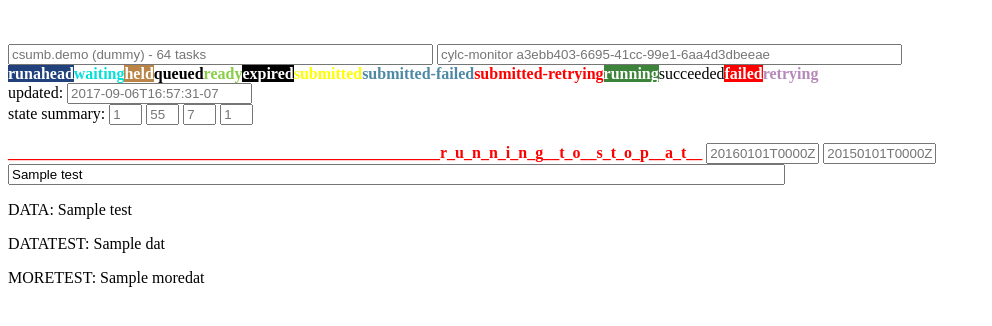
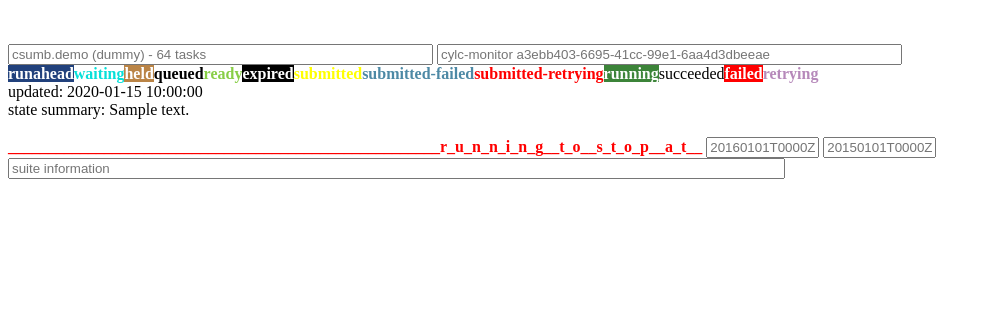
Before and after one commit to CSUMB-CST499-F17/WebBasedMonitoringSystem, a Flask app: template newCode/testproject/templates/monitor.html in a window 1280 px wide. Shown: the top 326 px of the page, without its empty margins (0-992 px from the left). Run offline with Flask 2, Linux system fonts and the light colour scheme; the template is opened without the code that fills it: most values are stand-ins (such as "Sample title", 1, 10 or a date in 2020); some libraries are stand-ins or nearby versions.

Commit message:
Static/Dynamic suite work

```diff
--- a/newCode/testproject/app.py
+++ b/newCode/testproject/app.py
@@ -1,5 +1,9 @@
 # app.py
 import requests
+from time import sleep, time
+from status import (
+    TASK_STATUS_RUNAHEAD, TASK_STATUSES_ORDERED,
+    TASK_STATUSES_RESTRICTED)
 import os, flask, flask_socketio,requests
 from flask_socketio import emit,send
 import json
@@ -9,6 +13,7 @@ import socket
 from os.path import expanduser
 from au import authorize
 from flask import Flask, request, url_for, redirect
+# from wallclock import get_time_string_from_unix_time
 
 
 app = flask.Flask(__name__)
@@ -30,10 +35,10 @@ def on_connect():
 	print "%s USER CONNECTED " %  flask.request.sid
 
 #Opens the cylc monitor webpage
-@app.route('/', methods = {'GET', 'POST'})
-@app.route('/monitor', )
-def monitor():
-    return flask.render_template('monitor.html', test = test, dat = dat, moredat = moredat)
+# @app.route('/monitor', methods = {'GET', 'POST'})
+# #@app.route('/monitor', )
+# def monitor():
+#     return flask.render_template('monitor.html', test = test, dat = dat, moredat = moredat)
 
 
 @socketio.on('data')
@@ -61,17 +66,61 @@ def message(message):
 	suiteInformation = authorize(str(message['portNumber']),passphrase,str(message['hostName']))
 	host = socket.gethostname()
 	# print "SUITE STATUS:", suiteInformation.status_code
-	# print suiteInformation.json()
-	# print suiteInformation.text
+	print suiteInformation.json()
+	print suiteInformation.text
 
+	#test variable holds json data
 	global test
+	test = suiteInformation.json()
+
+	global dat
+	global summary
+	global updated
+	global task_summaries
+	blit = []
+
+	# dat = test[0]['state totals']['ready']
+	dat = test[0]
+	time = test[0]
+	task_summaries = test[0]
+
+
+
+	summary = 'state summary:'
+	update_totals = dat['last_updated']
+   	state_totals = dat['state totals']
+   	updated = update_totals
+   	print updated
+
+   	# update_totals = dat['last_updated']
+	# updated= "updated: \033[1;38m%s\033[0m" % update_totals
+
+   	for state, tot in state_totals.items():
+   		#print tot
+   		# print state
+		subst = " %d " % tot
+		print subst
+	    # summary += get_status_prop(state, 'ascii_ctrl', subst)
+	   	summary += subst
+	   	# summary += tot
+
+   	blit.append(summary)
+
+   	  	# task_summaries = dict(
+    # 	(i, j) for i, j in task_summaries.items()
+    # 		if (j['state'] != TASK_STATUS_RUNAHEAD))
+
+
+   	print '\n'.join(blit)
+
+
+	# global test
 	# test = suiteInformation.json()
-	test = suiteInformation.text
-
+	# print test
 	# print "!!!!!!!!!!!!!!!!!!!!!!!!!!!!!!!!!!!!!!!!!!"
-	global dat
+	# global dat
 	# dat = test[0]['state totals']['ready']
-	dat = test[2]
+	#dat = test[2]
 	print dat
 	# print "!!!!!!!!!!!!!!!!!!!!!!!!!!!!!!!!!!!!!!!!!!"
 	global moredat
@@ -80,6 +129,16 @@ def message(message):
 	# print "!!!!!!!!!!!!!!!!!!!!!!!!!!!!!!!!!!!!!!!!!!"
 	# print dat
 
+
+#@app.route('/monitor', methods = {'GET', 'POST'})
+@app.route('/monitor')
+def monitor():
+    return flask.render_template('monitor.html', test = test, summary = summary, updated = updated, moredat = moredat)
+
+
+
+
+
 if __name__ == '__main__':# __name__!
 
  socketio.run(
--- a/newCode/testproject/templates/monitor.html
+++ b/newCode/testproject/templates/monitor.html
@@ -24,23 +24,22 @@
                 <p class="padding"><span id="runahead">runahead</span><span id="waiting">waiting</span><span id="held">held</span><span id="queued">queued</span><span id="ready">ready</span><span id="expired">expired</span><span id="submitted">submitted</span><span id="submitted-failed">submitted-failed</span><span id="submitted-retrying">submitted-retrying</span><span id="running">running</span><span id="succeeded">succeeded</span><span id="failed">failed</span><span id="retrying">retrying</span></p>
             </div>
             <form method="GET">
-                updated: <input type="text" name="updated" placeholder="2017-09-06T16:57:31-07" value="">
+                <!-- updated: {{updated}} <input type="text" name="updated" placeholder="2017-09-06T16:57:31-07" value=""> -->
+                updated: {{updated}}
+
                 <br />
-                state summary: <input type="text" name="state_summary1" size="1" placeholder="1" value="">
-                <input type="text" name="state_summary2" size="1" placeholder="55" value="">
-                <input type="text" name="state_summary3" size="1" placeholder="7" value="">
-                <input type="text" name="state_summary4" size="1" placeholder="1" value="">
+                state summary: {{ summary }}
                 <br /><br />
                 <label><span id="divider">______________________________________________________r_u_n_n_i_n_g__t_o__s_t_o_p__a_t__</span></label>
                 <input type="text" name="stop time" class="stop_time" size="11" placeholder="20160101T0000Z" value="">
                 <input type="text" name="time stamp" size="11" placeholder="20150101T0000Z" value="">
-                <input type="text" id="suite_data" size="94" placeholder="suite information" value="{{ test }}">
+                <input type="text" id="suite_data" size="94" placeholder="suite information" value="">
 
           </form>
 
-            <p>DATA: {{ test }} </p>
+<!--             <p>{{ summary }} </p>
             <p>DATATEST: {{ dat }} </p>
-            <p>MORETEST: {{ moredat }} </p>
+            <p>MORETEST: {{ moredat }} </p> -->
         </div>
     </body>
 </html>
```
Also changed, not shown: newCode/au.py (+12 -3 lines), newCode/testproject/static/script.js (line endings or trailing spaces).
